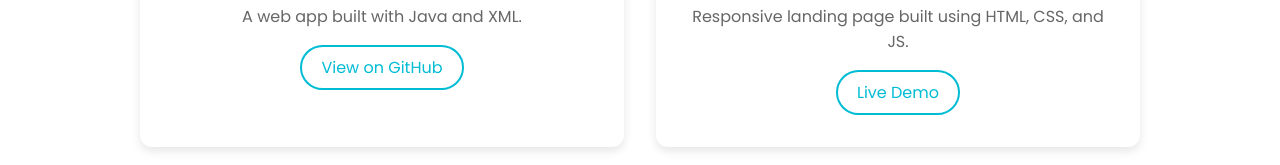
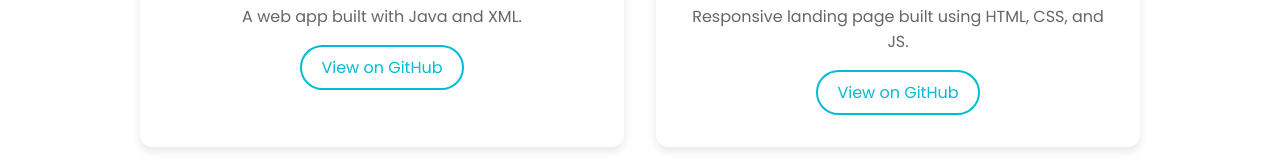
Before and after one commit to AjiliHoussem/AjiliHoussem.github.io, a plain HTML site: page index.html in a window 1280 px wide. Shown: the part 1025-1190 px from the top of the page. Drawn offline with Linux system fonts and the light colour scheme.

Commit message:
Update project link to GitHub repository

```diff
--- a/index.html
+++ b/index.html
@@ -36,7 +36,7 @@
       <div class="project-card">
         <h3>💡 Project Two</h3>
         <p>Responsive landing page built using HTML, CSS, and JS.</p>
-        <a href="http://localhost:4200/" target="_blank" class="btn-secondary">Live Demo</a>
+        <a href="https://github.com/AjiliHoussem/MyEduShare" target="_blank" class="btn-secondary">View on GitHub</a>
       </div>
     </div>
   </section>
```
